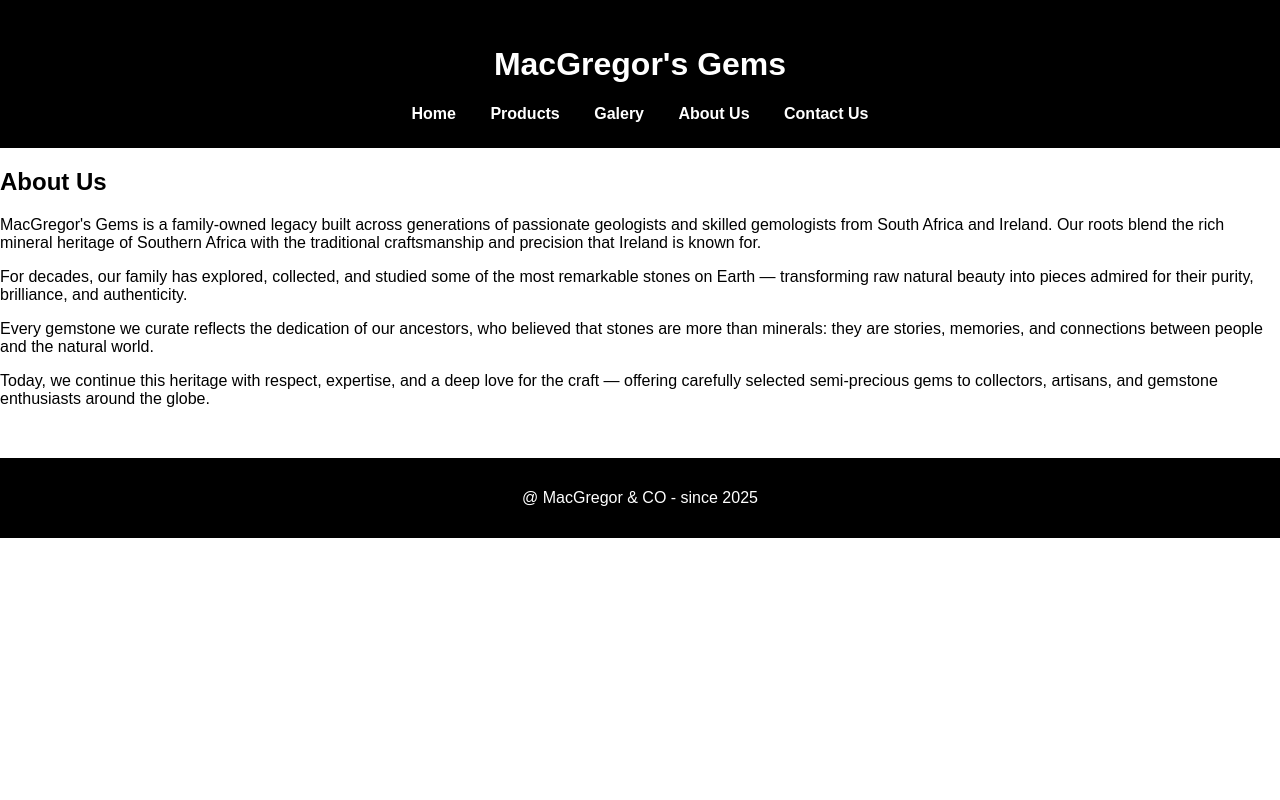
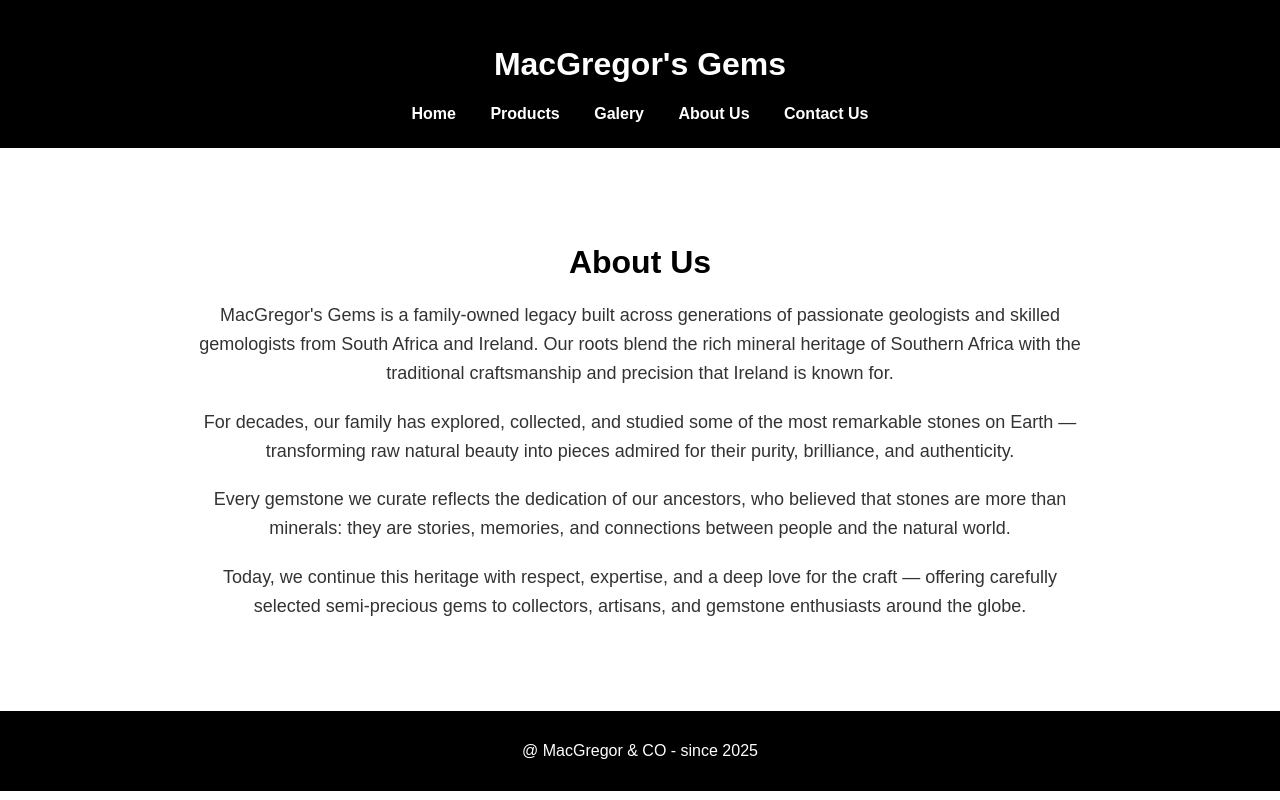
Before and after one commit to GabrielBrisson/site_chessman_trabalho, a website built with webpack: page aboutus.html in a window 1280 px wide. Built offline with nearby package versions, Linux system fonts and the light colour scheme.

Commit message:
adding about us page initial css

```diff
--- a/css/style.css
+++ b/css/style.css
@@ -256,3 +256,23 @@ footer {
     margin: 0 auto;
   }
 }
+
+.about-container {
+  max-width: 900px;
+  width: 90%;
+  margin: 50px auto;
+  text-align: center;
+  padding: 20px;
+}
+
+.about-container h2 {
+  font-size: 32px;
+  margin-bottom: 20px;
+}
+
+.about-container p {
+  font-size: 18px;
+  line-height: 1.6;
+  margin-bottom: 20px;
+  color: #333;
+}
```
